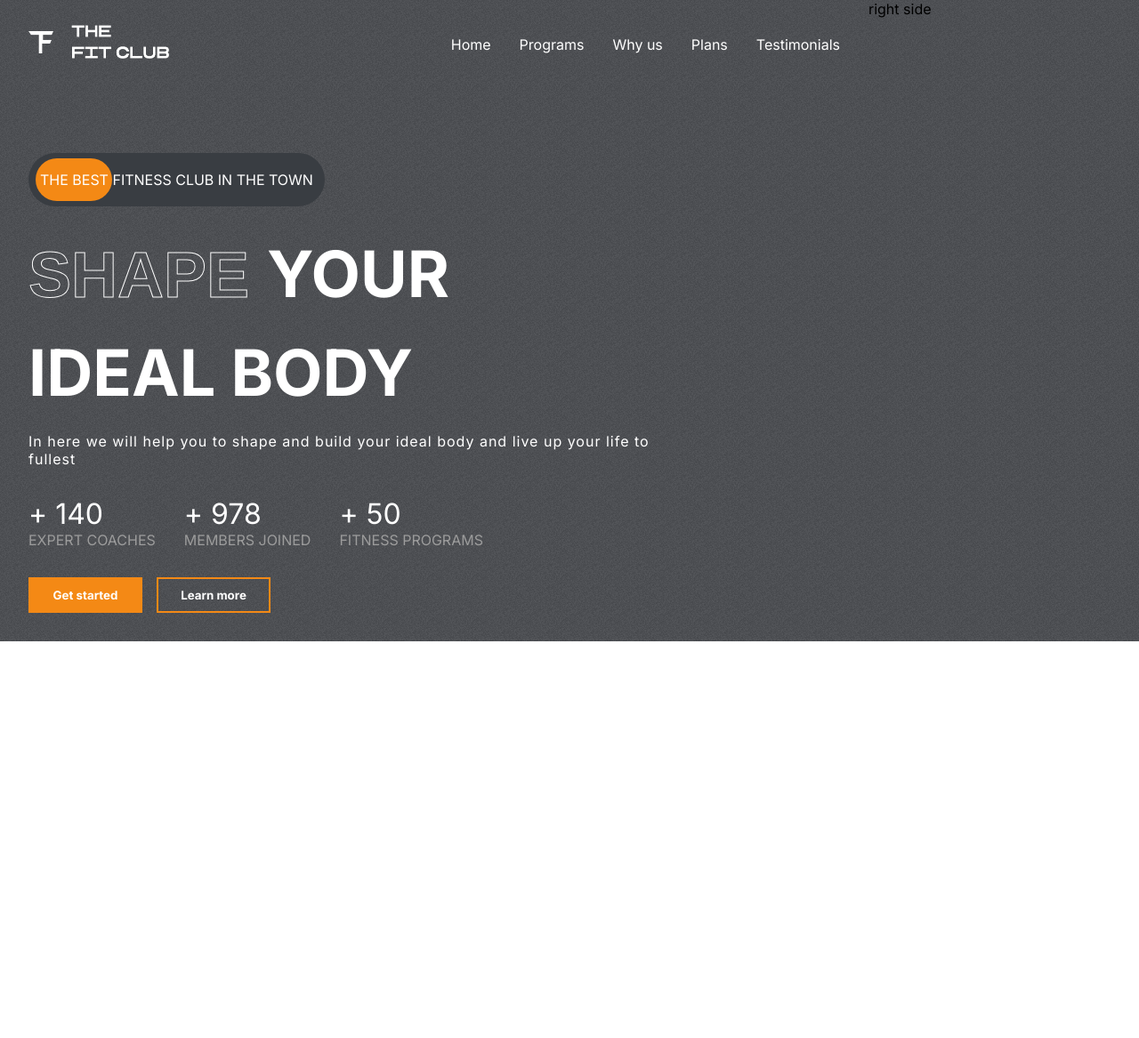
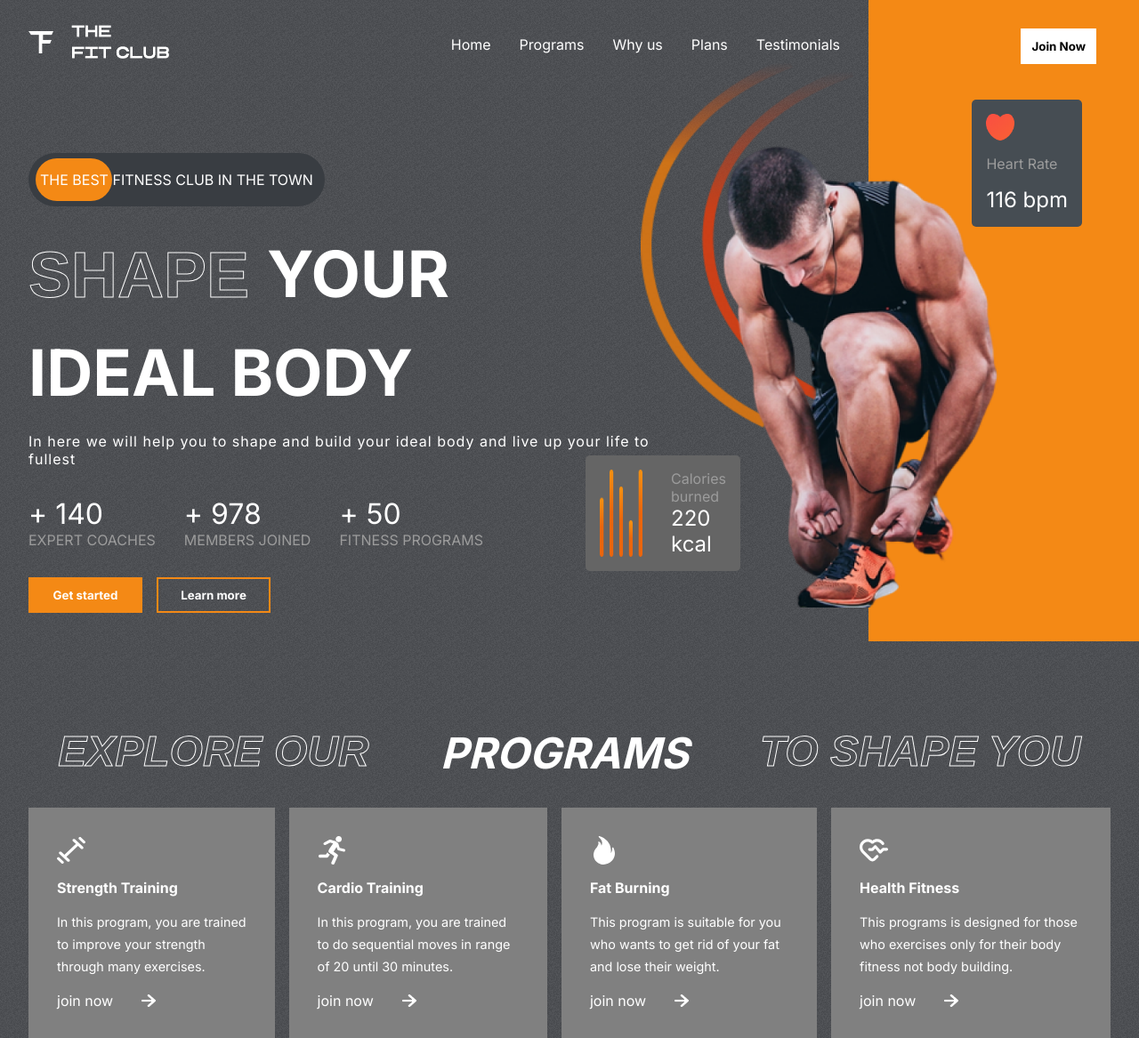
Before and after one commit to masud001/fitness, a React (Create React App) app: page / in a window 1280 px wide. Shown: the whole page at 89% size. Before the commit the page ends 800 px from the top, so only its background shows below. Built offline with nearby package versions, Linux system fonts and the light colour scheme.

Commit message:
programs are done

```diff
--- a/src/App.js
+++ b/src/App.js
@@ -1,9 +1,11 @@
 import './App.css';
 import Hero from './Components/Hero/Hero';
+import Programs from './Components/programs/Programs';
 function App() {
 	return (
 		<div className='App'>
 			<Hero />
+			<Programs />
 		</div>
 	);
 }
--- a/src/Components/Hero/Hero.css
+++ b/src/Components/Hero/Hero.css
@@ -12,6 +12,8 @@
 }
 .right-hero{
     flex: 1;
+    position: relative;
+    background-color: var(--orange);
 }
 .the-best-ad{
     margin-top: 4rem;
@@ -91,3 +93,73 @@
     background-color: transparent;
     border: 2px solid var(--orange);
 }
+
+.right-hero>.btn{
+    position: absolute;
+    right: 3rem;
+    top: 2rem;
+    color: #000;
+}
+.heart-rate{
+    display: flex;
+    flex-direction: column;
+    gap: 1rem;
+    background-color: var(--darkGrey);
+    width: fit-content;
+    padding: 1rem;
+    align-items: flex-start;
+    position: absolute;
+    right: 4rem;
+    top: 7rem;
+    border-radius: 5px;
+}
+.heart-rate>img{
+    width: 2rem;
+}
+.heart-rate>span:nth-child(2){
+    color: var(--gray);
+}
+.heart-rate>span:nth-child(3){
+    color: white;
+    font-size: 1.5rem;
+}
+
+.hero-image{
+    position: absolute;
+    top: 10rem;
+    right: 8rem;
+    width: 23rem;
+}
+.hero-image-back{
+    position: absolute;
+    top: 4rem;
+    right: 20rem;
+    width: 15rem;
+    z-index: -1;
+}
+.calories{
+    display: flex;
+    gap: 2rem;
+    background-color: var(--caloryCard);
+    border-radius: 5px;
+    padding: 1rem;
+    width: fit-content;
+    position: absolute;
+    top: 32rem;
+    right: 28rem;
+}
+.calories>img{
+    width: 3rem;
+}
+.calories>div{
+    display: flex;
+    flex-direction: column;
+    justify-content: space-between;
+}
+.calories>div>span:nth-child(1){
+    color: var(--gray);
+}
+.calories>div>span:nth-child(2){
+    color: white;
+    font-size: 1.5rem;
+}
--- a/src/Components/Hero/Hero.jsx
+++ b/src/Components/Hero/Hero.jsx
@@ -1,9 +1,15 @@
 import React from 'react';
 import Header from '../Header/Header';
+import HeroImage from '../../assets/hero_image.png';
+import HeroImageBack from '../../assets/hero_image_back.png';
+import Heart from '../../assets/heart.png';
+import Calories from '../../assets/calories.png';
 import './Hero.css';
+
 const Hero = () => {
 	return (
 		<div className='hero'>
+			{/* NOTE:left side */}
 			<div className='left-hero'>
 				<Header />
 				<div className='the-best-ad'>
@@ -46,7 +52,30 @@
 					<button className='btn'>Learn more</button>
 				</div>
 			</div>
-			<div className='right-hero'>right side</div>
+			{/* NOTE:right side */}
+			<div className='right-hero'>
+				<button className='btn'>Join Now</button>
+				<div className='heart-rate'>
+					<img src={Heart} alt='heart icon' />
+					<span>Heart Rate</span>
+					<span>116 bpm</span>
+				</div>
+				{/* hero images  */}
+				<img src={HeroImage} className='hero-image' alt='hero background' />
+				<img
+					src={HeroImageBack}
+					className='hero-image-back'
+					alt='hero background pattern'
+				/>
+				{/* calories  */}
+				<div className='calories'>
+					<img src={Calories} alt='calories' />
+					<div className=''>
+						<span>Calories burned </span>
+						<span>220 kcal</span>
+					</div>
+				</div>
+			</div>
 		</div>
 	);
 };
--- /dev/null
+++ b/src/Components/programs/Programs.jsx
@@ -0,0 +1,33 @@
+import React from 'react';
+import './program.css';
+import { programsData } from '../../data/programsData';
+import RightArrow from '../../assets/rightArrow.png';
+const Programs = () => {
+	return (
+		<div className='programs' id='programs'>
+			{/* program header */}
+			<div className='programs-header'>
+				<span className='stroke-text'>explore our</span>
+				<span>programs</span>
+				<span className='stroke-text'>to shape you</span>
+			</div>
+			<div className='programs-categories'>
+				{programsData.map((programs) => {
+					return (
+						<div className='category'>
+							{programs.image}
+							<span>{programs.heading}</span>
+							<span>{programs.details}</span>
+							<div className='join-now'>
+								<span>join now</span>
+								<img src={RightArrow} alt='arrow icon' />
+							</div>
+						</div>
+					);
+				})}
+			</div>
+		</div>
+	);
+};
+
+export default Programs;
--- /dev/null
+++ b/src/Components/programs/program.css
@@ -0,0 +1,54 @@
+.programs{
+    display: flex;
+    flex-direction: column;
+    gap: 2rem;
+    padding: 0 2rem;
+}
+.programs-header{
+    display: flex;
+    gap: 5rem;
+    font-weight: bold;
+    font-size: 3rem;
+    justify-content: center;
+    color: white;
+    text-transform: uppercase;
+    font-style: italic;
+}
+.programs-categories{
+    display: flex;
+    gap: 1rem;
+}
+.category{
+    display: flex;
+    flex-direction: column;
+    background-color: gray;
+    padding: 2rem;
+    gap: 1rem;
+    color: white;
+    justify-content: space-between;
+}
+.category>:nth-child(1){
+    width: 2rem;
+    height: 2rem;
+    fill: white;
+}
+.category>:nth-child(2){
+    font-size: 1rem;
+    font-weight: bold;
+}
+.category>:nth-child(3){
+    font-size: 0.9rem;
+    line-height: 25px;
+}
+.join-now{
+    display: flex;
+    align-items: center;
+    gap: 2rem;
+}
+.join-now > img{
+    width: 1rem;
+}
+.category:hover{
+    background: var(--planCard);
+    cursor: pointer;
+}
```
